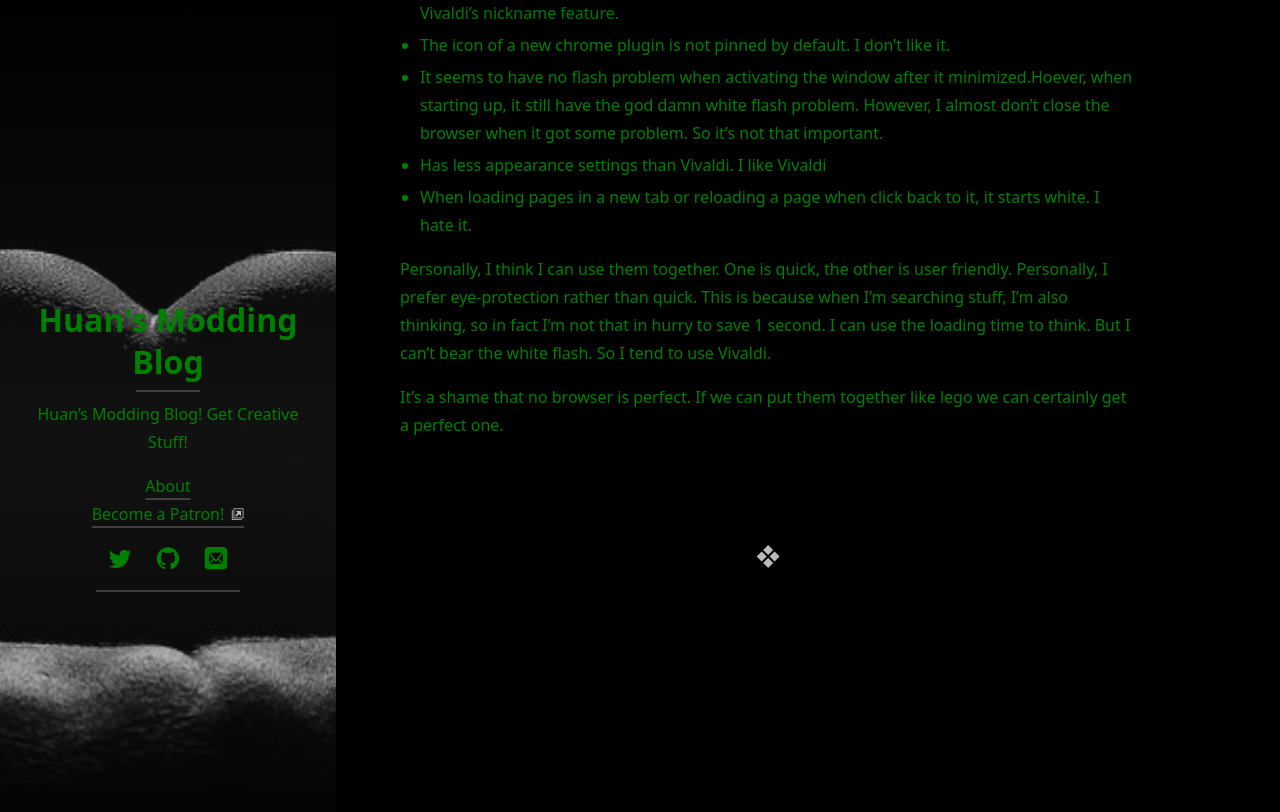
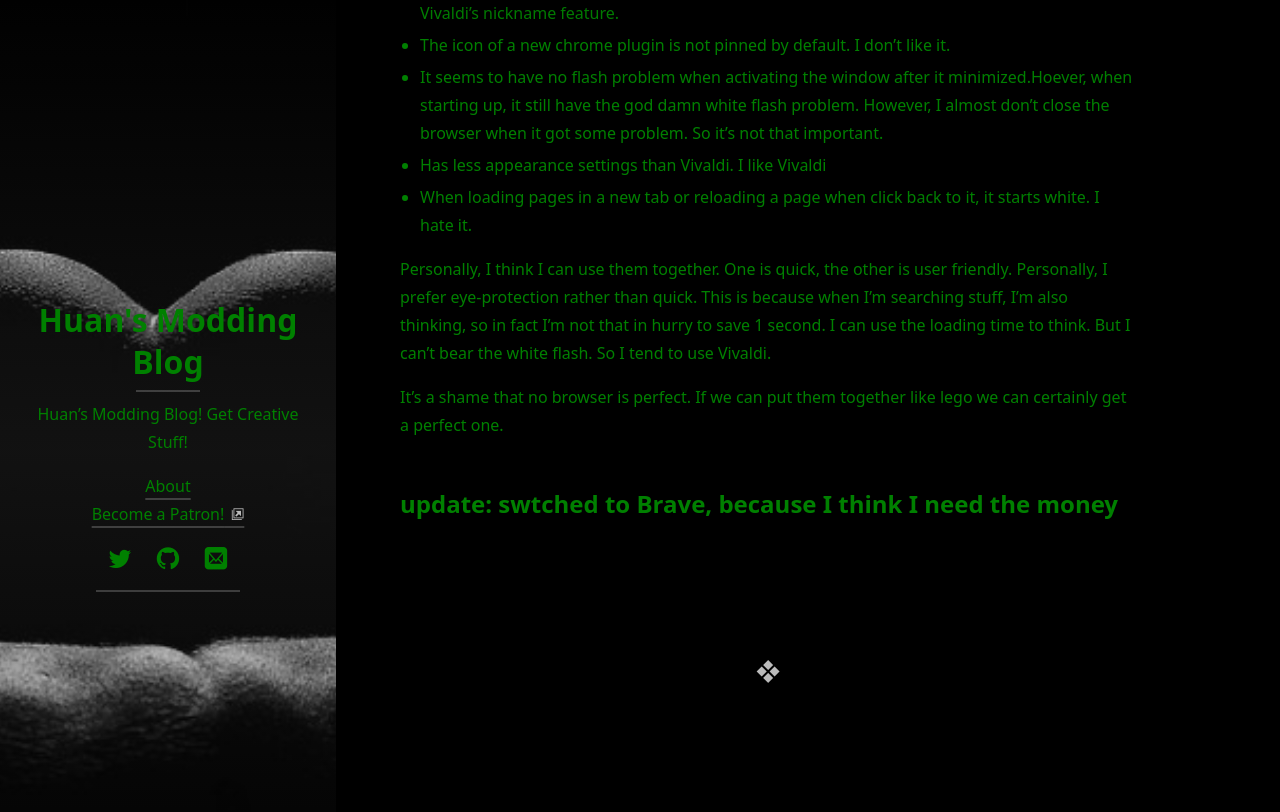
Before and after one commit to huanrenfeng/huanrenfeng.github.io, a Jekyll site: the page built from _posts/2020-11-19-switch-from-chrome-to-edge-to-vivaldi.md, in a window 1280 px wide and 900 px high, scrolled down 2845 px. Shown: the top 812 px of the window. Built offline with Jekyll 4.4.1, drawn with Linux system fonts in a browser that asks for light colours; cached includes are drawn as plain includes; nearby versions of some CDN libraries; some web fonts are replaced; our own code applies the rules of GitHub Pages for plain Markdown files; library files that are not in the unit come from our copies; before the commit the page ends 3630 px from its top, so only the background shows below that.

Commit message:
Update 2020-11-19-switch-from-chrome-to-edge-to-vivaldi.md

```diff
--- a/_posts/2020-11-19-switch-from-chrome-to-edge-to-vivaldi.md
+++ b/_posts/2020-11-19-switch-from-chrome-to-edge-to-vivaldi.md
@@ -97,3 +97,7 @@
 
 
 It's a shame that no browser is perfect. If we can put them together like lego we can certainly get a perfect one.
+
+
+
+## update: swtched to Brave, because I think I need the money
```
